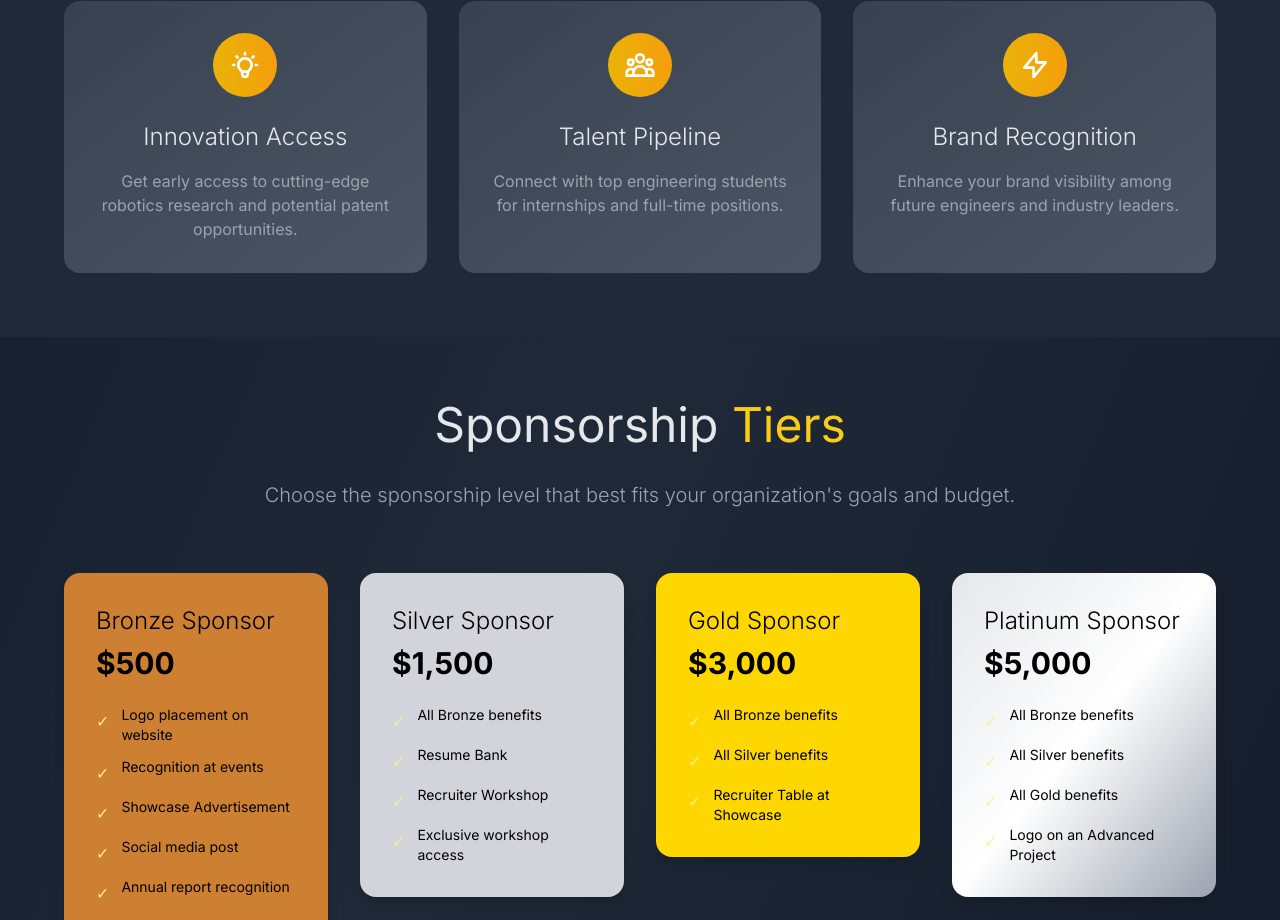
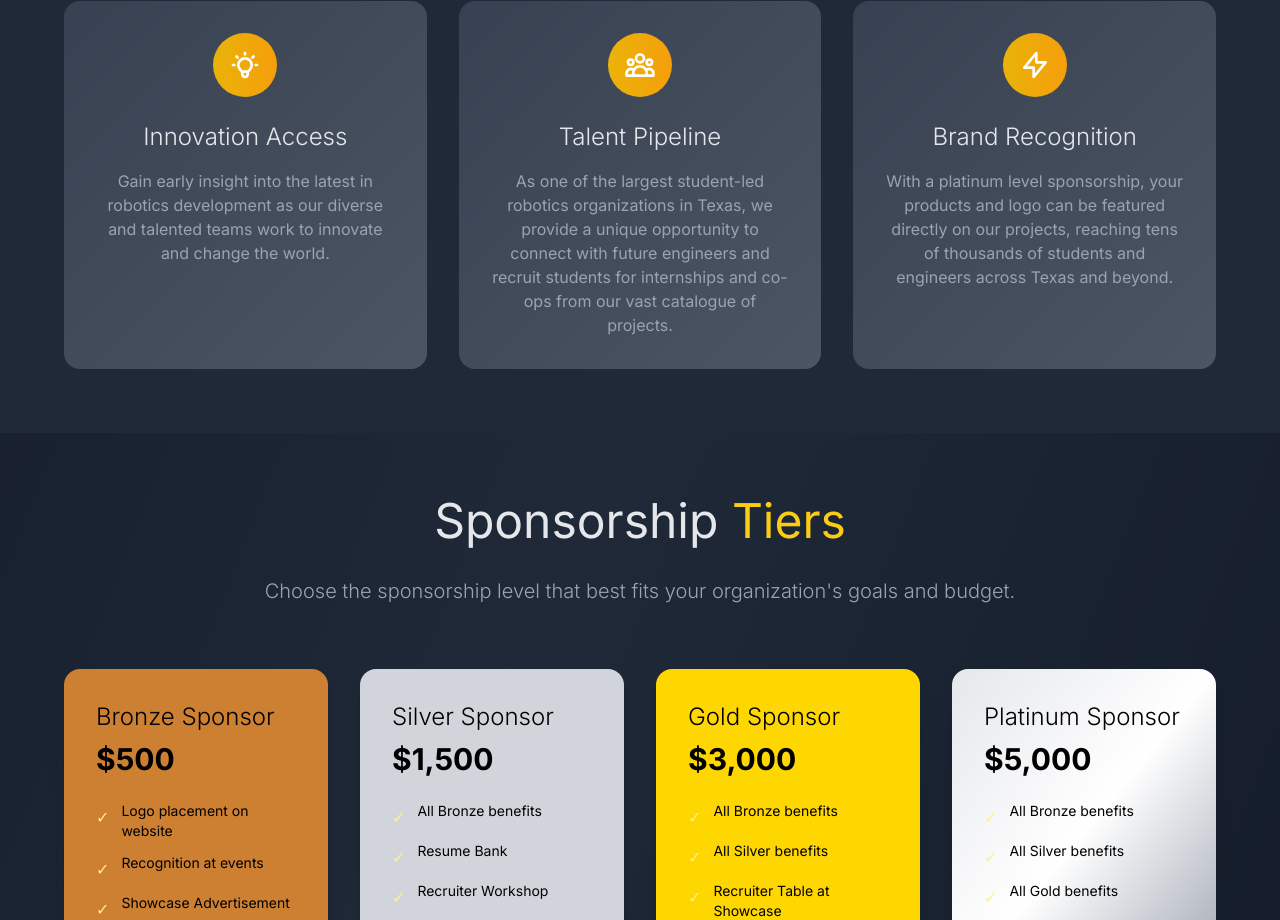
Before and after one commit to turtle-robotics/Turtle-website, a React (Vite) app: page /sponsorship in a window 1280 px wide. Shown: the part 1331-2251 px from the top of the page. Built offline with nearby package versions, Linux system fonts and the light colour scheme; no server answers.

Commit message:
fixes #64

```diff
--- a/src/pages/Sponsorship.jsx
+++ b/src/pages/Sponsorship.jsx
@@ -197,7 +197,7 @@ const Sponsorship = () => {
               </div>
               <h3 className="text-2xl font-light text-gray-800 dark:text-gray-200 mb-4">Innovation Access</h3>
               <p className="text-gray-600 dark:text-gray-400">
-                Get early access to cutting-edge robotics research and potential patent opportunities.
+                Gain early insight into the latest in robotics development as our diverse and talented teams work to innovate and change the world.
               </p>
             </div>
 
@@ -209,7 +209,7 @@ const Sponsorship = () => {
               </div>
               <h3 className="text-2xl font-light text-gray-800 dark:text-gray-200 mb-4">Talent Pipeline</h3>
               <p className="text-gray-600 dark:text-gray-400">
-                Connect with top engineering students for internships and full-time positions.
+                As one of the largest student-led robotics organizations in Texas, we provide a unique opportunity to connect with future engineers and recruit students for internships and co-ops from our vast catalogue of projects.
               </p>
             </div>
 
@@ -221,7 +221,7 @@ const Sponsorship = () => {
               </div>
               <h3 className="text-2xl font-light text-gray-800 dark:text-gray-200 mb-4">Brand Recognition</h3>
               <p className="text-gray-600 dark:text-gray-400">
-                Enhance your brand visibility among future engineers and industry leaders.
+                With a platinum level sponsorship, your products and logo can be featured directly on our projects, reaching tens of thousands of students and engineers across Texas and beyond.
               </p>
             </div>
           </div>
```
